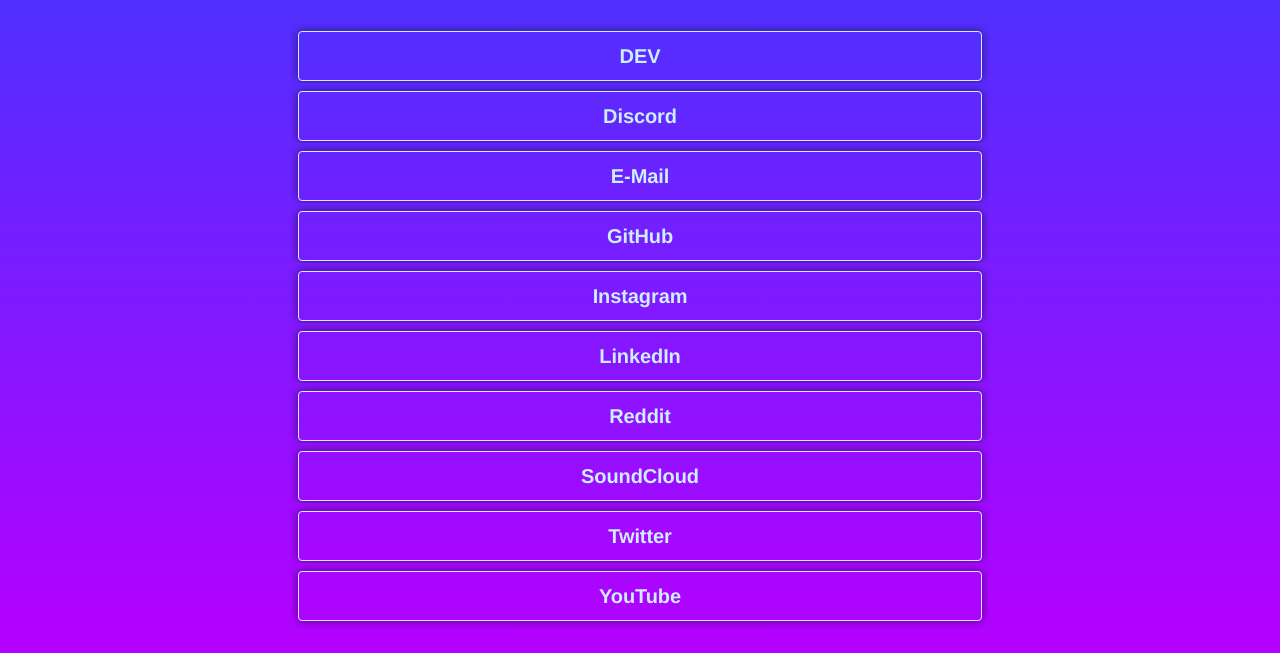
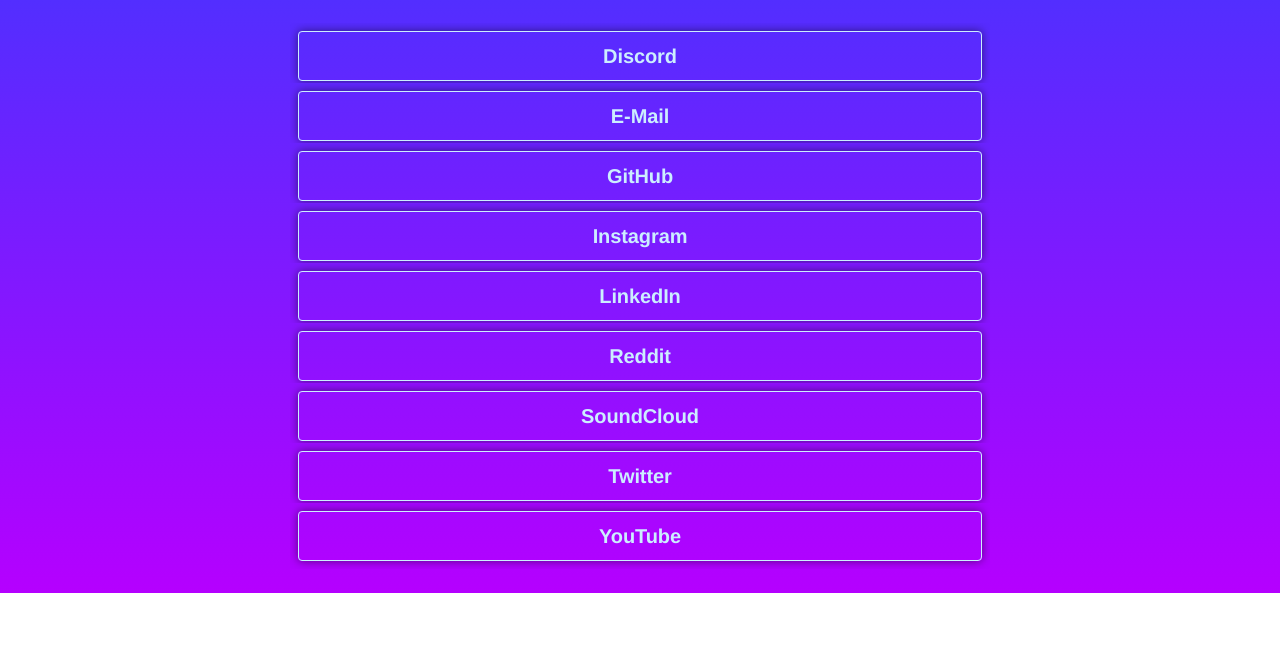
Before and after one commit to cheesits456/social.cheesits456.dev, a plain HTML site: page index.html in a window 1280 px wide. Shown: the part 233-886 px from the top of the page. After the commit the page ends 826 px from the top, so only its background shows below. Drawn offline with Linux system fonts and the light colour scheme.

Commit message:
Update index.html

```diff
--- a/index.html
+++ b/index.html
@@ -36,9 +36,9 @@
 							<p class="Username center-row m-t-16"><b>@cheesits456</b></p>
 						</div>
 						<div class="center-row m-t-36 flex-column block-xs">
-							<a class="A ellipsis A--sm" href="dev" target="_blank">
+							<!--<a class="A ellipsis A--sm" href="dev" target="_blank">
 								<button type="button" class="Button m-t-8 ellipsis LinkGallery__content--buttons-transparent Button--secondary Button--lg Button--block">DEV</button>
-							</a>
+							</a>-->
 							<a class="A ellipsis A--sm" href="discord" target="_blank">
 								<button type="button" class="Button m-t-8 ellipsis LinkGallery__content--buttons-transparent Button--secondary Button--lg Button--block">Discord</button>
 							</a>
```
